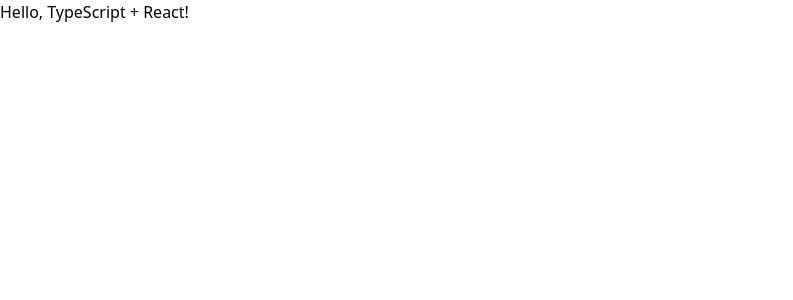
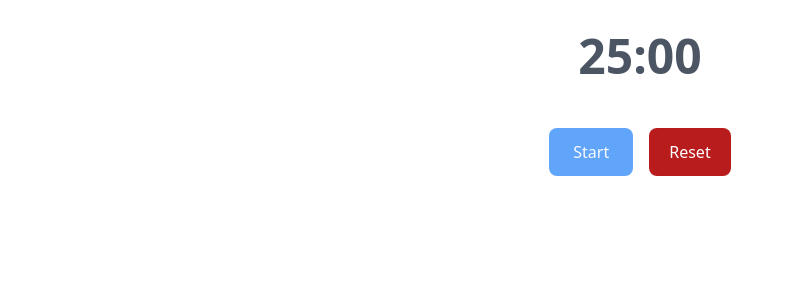
Before and after one commit to veefa/timer-app, a React (Vite) app: page / in a window 1280 px wide. Shown: the top 300 px of the page, without its empty margins (0-793 px from the left). Built offline with nearby package versions, Linux system fonts and the light colour scheme.

Commit message:
creating and styling Timer component

```diff
--- a/src/App.tsx
+++ b/src/App.tsx
@@ -1,10 +1,11 @@
 import React from "react";
 import './index.css'
+import Timer from "./Timer";
 
 const App: React.FC = () => {
   return (
-    <div className="flex justify-center items-center bg-gray-100 min-h-screen">
-      <h1 className="font-bold text-gray-800 text-2xl">Hello, TypeScript + React!</h1>
+    <div className="">
+      <Timer/>
     </div>
   );
 };
--- /dev/null
+++ b/src/Timer.tsx
@@ -0,0 +1,51 @@
+import React, { useState, useEffect } from "react";
+
+const Timer: React.FC = () => {
+    const [timeLeft, setTimeLeft] = useState<number>(25 * 60)   //Initializes timeLeft
+    const [isRunning, setIsRunning] = useState<boolean>(false);  // Tracks if the timer is running
+
+    // Starting and Stoping the timer then Cleaning up the interval
+    useEffect(() => {
+        let timer: ReturnType<typeof setInterval> | undefined;
+        if (isRunning && timeLeft > 0) {
+            timer = setInterval(() => {
+                setTimeLeft((prevTime) => prevTime - 1);
+            }, 1000);  //1000ms
+        } else {
+            clearInterval(timer);
+        }
+        //Preventing Multiple Intervals
+        return () => clearInterval(timer);}
+    , [isRunning, timeLeft]);
+
+    //Converts seconds into mm:ss format
+    const formatTime = (secconds: number) : string => {
+        const minutes = Math.floor(secconds / 60);
+        const secs = secconds % 60;
+        return `${String(minutes).padStart(2, "0")}:${String(secs).padStart(2, "0")}`;
+    }
+
+    return (
+        <div className="flex flex-col justify-center items-center space-y-4">
+            <h1 className="py-8 font-bold text-gray-600 text-5xl trex">{formatTime(timeLeft)}</h1>
+            <div className="space-x-4">
+                <button onClick={() => setIsRunning(!isRunning)}
+                    className="bg-blue-400 px-6 py-3 rounded-lg text-gray-50">
+                    {isRunning ? "Pause" : "Start"}
+                </button>
+                <button onClick={() => {
+                    setIsRunning(false);
+                    setTimeLeft(25 * 60);
+                    }}
+                    className="bg-red-700 px-5 py-3 rounded-lg text-white"
+                >
+                    Reset
+                </button>
+            </div>
+        </div>
+
+
+)
+
+};
+export default Timer;
--- a/tailwind.config.js
+++ b/tailwind.config.js
@@ -1,8 +1,7 @@
-/** @type {import('tailwindcss').Config} */
 export default {
-  content: [],
+  content: ["./index.html", "./src/**/*.{js,ts,jsx,tsx}"],
   theme: {
     extend: {},
   },
   plugins: [],
-}
+};
```
Also changed, not shown: 1 other file (tests, documents, lock files or other folders).
